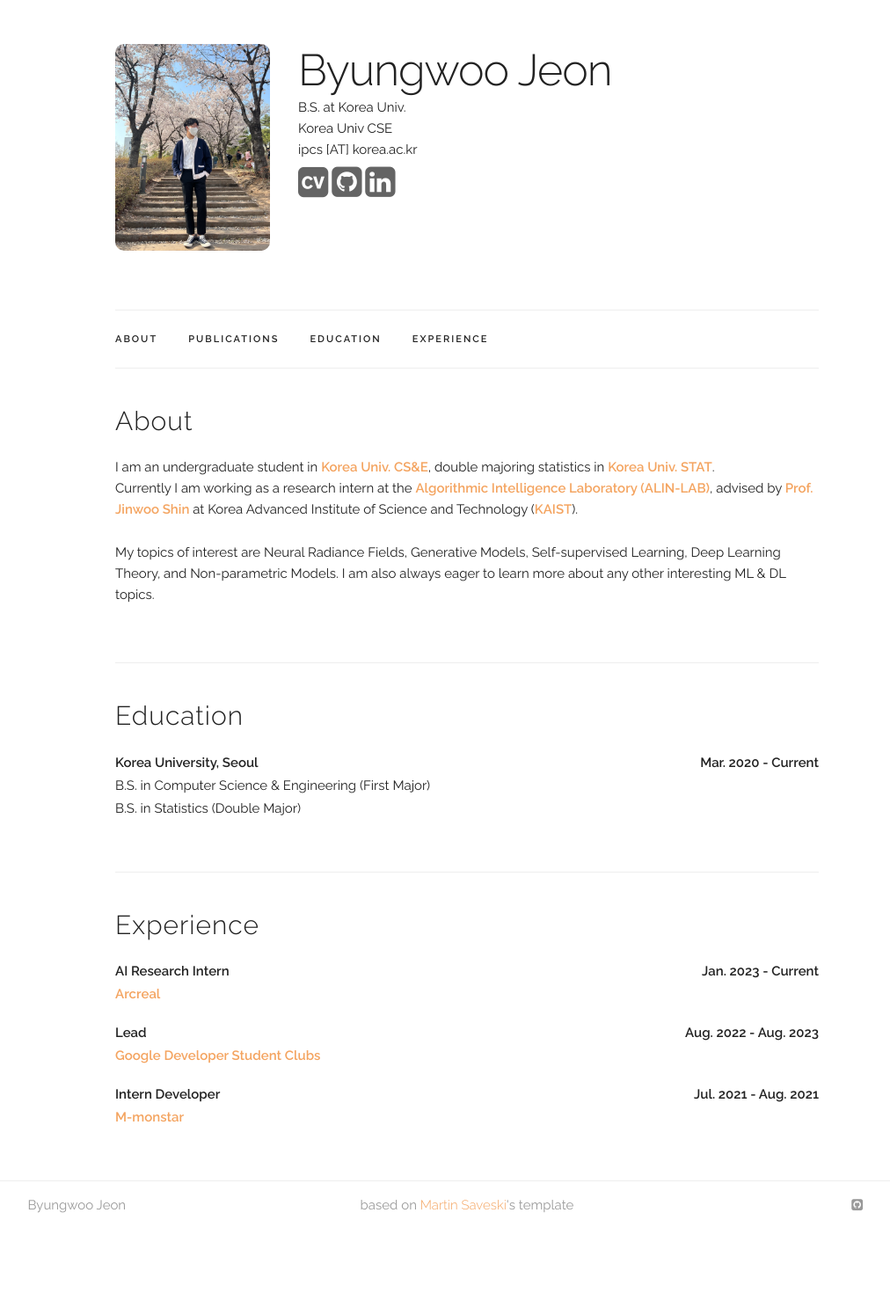
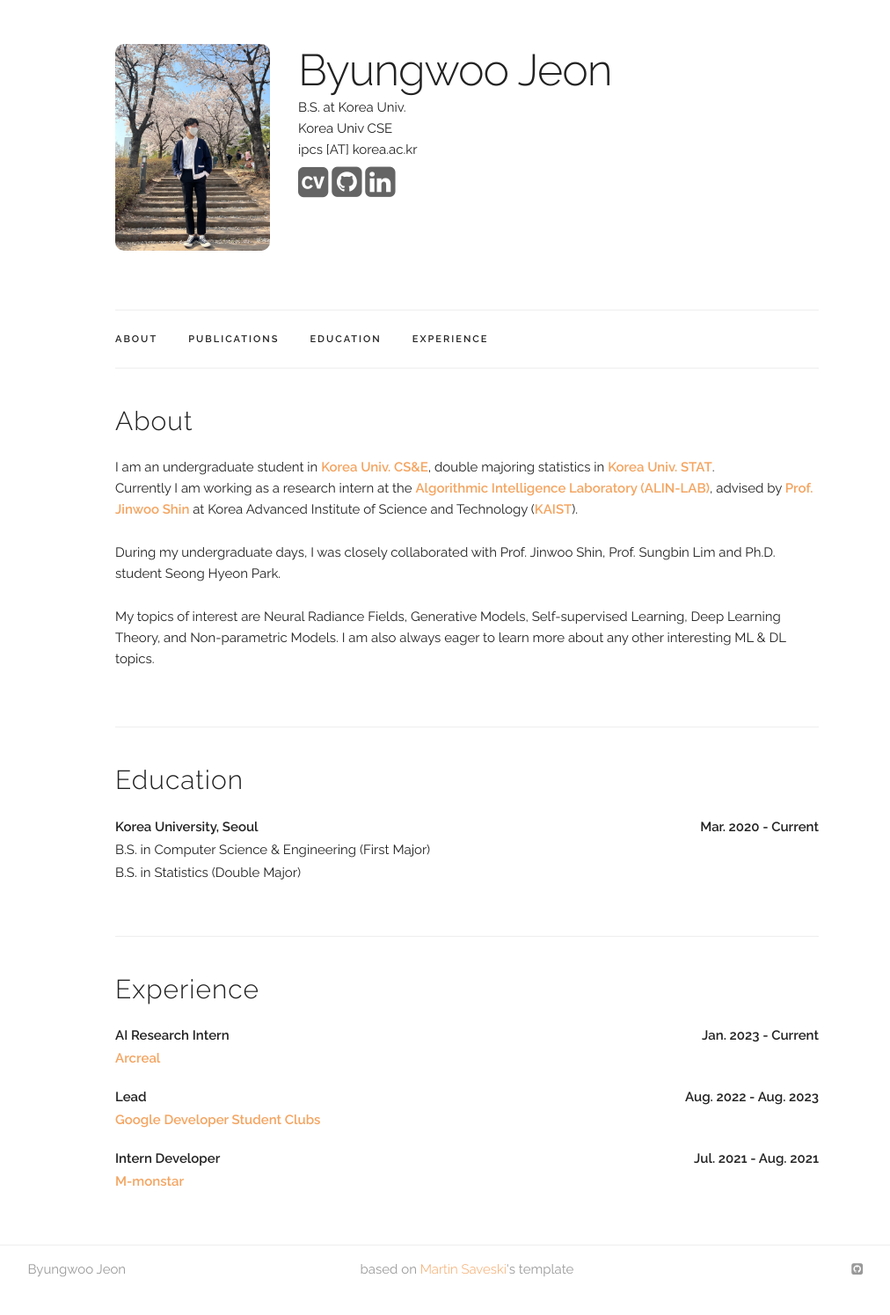
Before and after one commit to rootyJeon/rootyJeon.github.io, a Jekyll site: the page built from index.html, in a window 1280 px wide. Shown: the whole page at 88% size, without its empty margins (109-1121 px from the left). Built offline with Jekyll 4.4.1, drawn with Linux system fonts in a browser that asks for light colours; some web fonts are replaced; before the commit the page ends 1422 px from its top, so only the background shows below that.

Commit message:
Update index.html

```diff
--- a/index.html
+++ b/index.html
@@ -7,6 +7,9 @@ layout: default
     <p>
       I am an undergraduate student in <a href="https://cs.korea.ac.kr/cs/index.do">Korea Univ. CS&E</a>, double majoring statistics in <a href="https://stat.korea.edu/stat_en/index.do">Korea Univ. STAT</a>.<br>
       Currently I am working as a research intern at the <a href="https://alinlab.kaist.ac.kr/index.html">Algorithmic Intelligence Laboratory (ALIN-LAB)</a>, advised by <a href="https://alinlab.kaist.ac.kr/shin.html">Prof. Jinwoo Shin</a> at Korea Advanced Institute of Science and Technology (<a href="https://www.kaist.ac.kr/en/">KAIST</a>).
+    </p>
+    <p>
+      During my undergraduate days, I was closely collaborated with Prof. Jinwoo Shin, Prof. Sungbin Lim and Ph.D. student Seong Hyeon Park.
     </p>
     <p>
       My topics of interest are Neural Radiance Fields, Generative Models, Self-supervised Learning, Deep Learning Theory, and Non-parametric Models.
```
